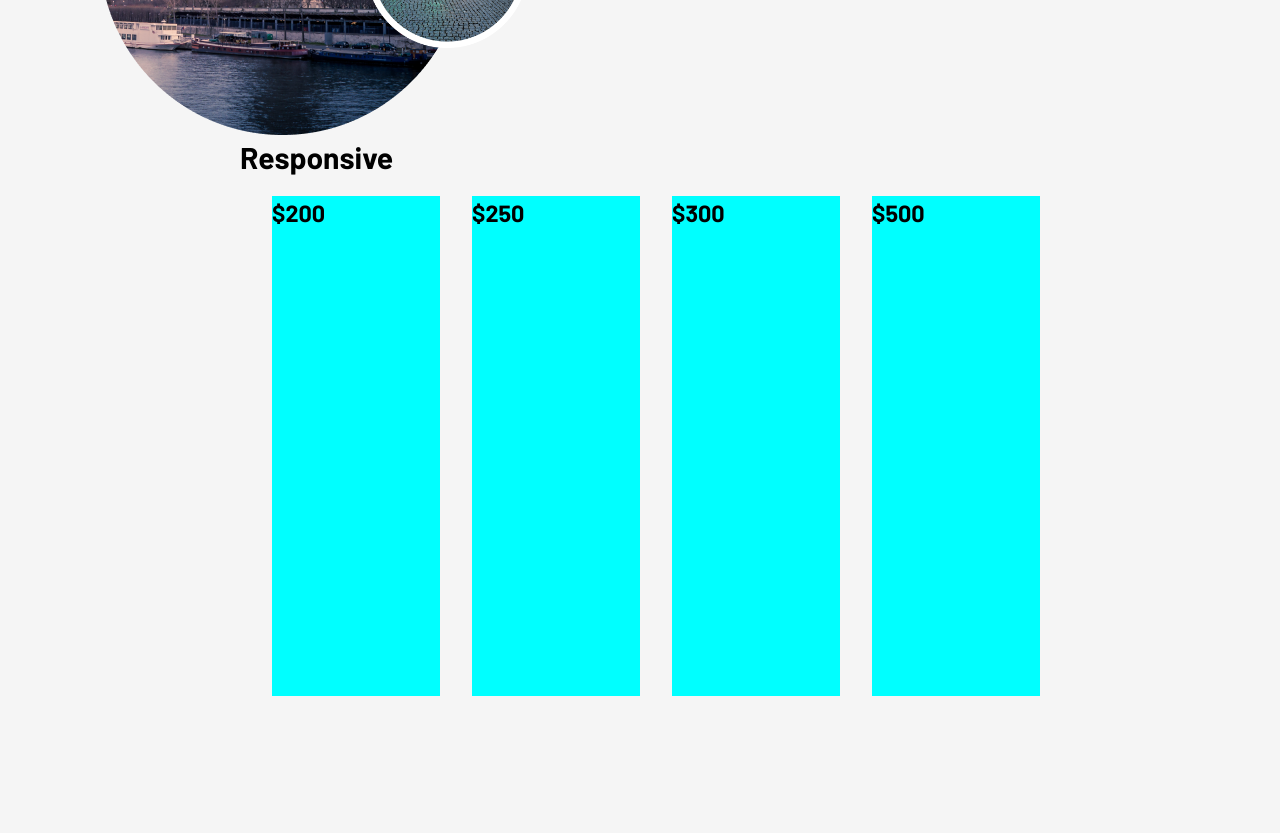
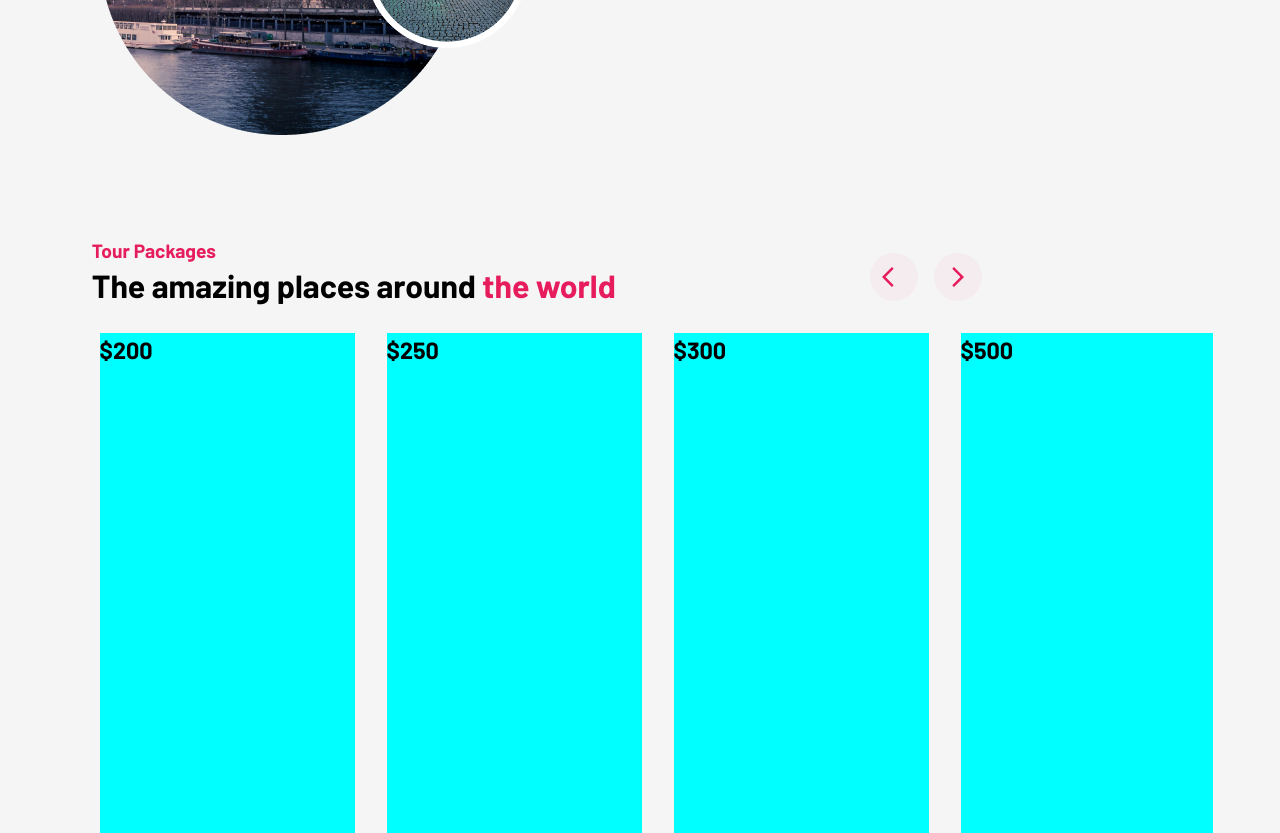
Before and after one commit to Jarominas/React-Landing-VacationHub, a React (Vite) app in the folder react-landing-vacationhub/: page / in a window 1280 px wide. Shown: the part 1280-2113 px from the top of the page. Before the commit the page ends 1976 px from the top, so only its background shows below. Built offline with nearby package versions, Linux system fonts and the light colour scheme.

Commit message:
tour-carousel 29.05.2023

```diff
--- a/react-landing-vacationhub/src/Components/TourCarousel/TourCarousel.jsx
+++ b/react-landing-vacationhub/src/Components/TourCarousel/TourCarousel.jsx
@@ -5,10 +5,12 @@ import ArrowForwardIosIcon from '@mui/icons-material/ArrowForwardIos'
 import ArrowBackIosIcon from '@mui/icons-material/ArrowBackIos'
 import Slider from 'react-slick'
 import TourData from './TourCarouselData.json'
+import React from 'react'
 
 function TourCarousel() {
+    const slider = React.useRef(null)
     var settings = {
-        dots: true,
+        dots: false,
         infinite: false,
         speed: 500,
         slidesToShow: 4,
@@ -21,7 +23,7 @@ function TourCarousel() {
                     slidesToShow: 3,
                     slidesToScroll: 3,
                     infinite: true,
-                    dots: true,
+                    dots: false,
                 },
             },
             {
@@ -43,9 +45,24 @@ function TourCarousel() {
     }
     return (
         <div className='carousel-section'>
-            <h2> Responsive </h2>
+            <div className='carousel-content'>
+                <div className='carousel-text'>
+                    <p>Tour Packages</p>
+                    <h2 className='title'>
+                        The amazing places around <span>the world</span>
+                    </h2>
+                </div>
+                <div className='carousel-btn'>
+                    <button onClick={() => slider?.current?.slickPrev()}>
+                        <ArrowBackIosIcon />
+                    </button>
+                    <button onClick={() => slider?.current?.slickNext()}>
+                        <ArrowForwardIosIcon />
+                    </button>
+                </div>
+            </div>
             <div className='carousel-slider'>
-                <Slider {...settings}>
+                <Slider ref={slider} {...settings}>
                     {TourData.map((tour) => {
                         const { id, img, title, name, raiting, price, days } =
                             tour
--- a/react-landing-vacationhub/src/Components/TourCarousel/tourCarousel.css
+++ b/react-landing-vacationhub/src/Components/TourCarousel/tourCarousel.css
@@ -1,6 +1,7 @@
 .carousel-section {
-    width: 800px;
+    max-width: 1145px;
     margin: 0 auto;
+    margin-top: 8vw;
 }
 .carousel-slider {
     margin-top: 1rem;
@@ -14,3 +15,25 @@
 .slick-slide div {
     margin: 0 1rem;
 }
+.carousel-content {
+    display: grid;
+    grid-template-columns: 1fr 1fr;
+    place-items: center;
+}
+.carousel-text p {
+    color: #e61c5d;
+    font-size: 1.5vw;
+    font-weight: 700;
+}
+.carousel-btn {
+}
+.carousel-btn button {
+    margin: 0 0.5rem;
+    padding: 12px;
+    width: 48px;
+    height: 48px;
+    color: #e61c5d;
+    background: rgba(230, 28, 93, 0.04);
+    border: none;
+    border-radius: 50%;
+}
```
